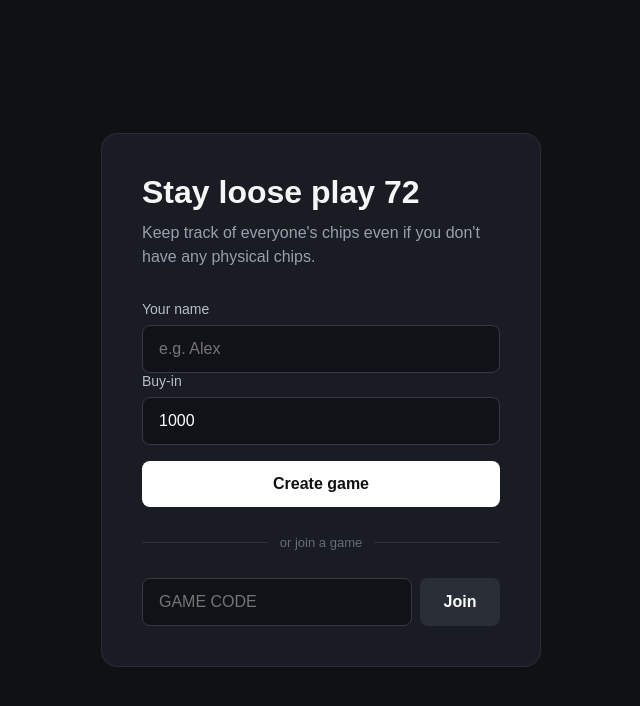
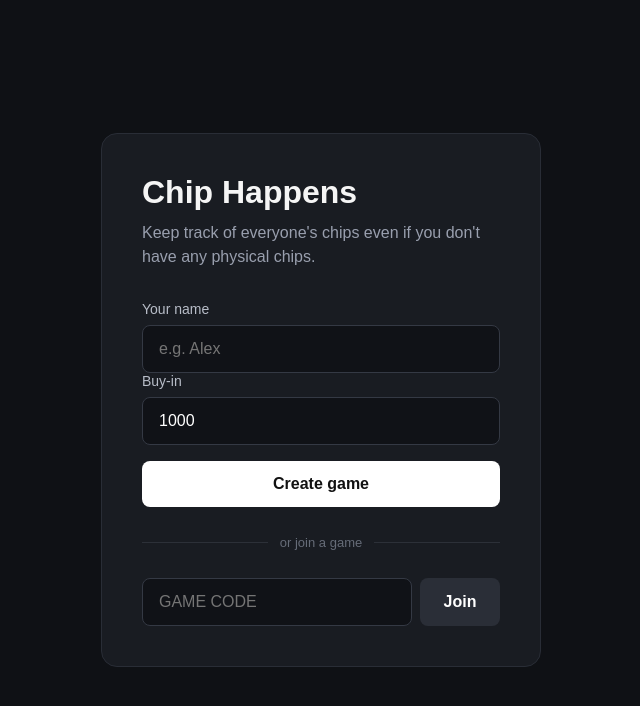
Before and after one commit to I-had-a-bad-idea/Chip-Happens, a Next.js app: page / in a window 1280 px wide. Shown: the top 706 px of the page, without its empty margins (319-959 px from the left). Built offline with nearby package versions, Linux system fonts and the light colour scheme; no server answers.

Commit message:
Rename to Chip Happens

```diff
--- a/app/layout.tsx
+++ b/app/layout.tsx
@@ -13,7 +13,7 @@ const geistMono = Geist_Mono({
 });
 
 export const metadata: Metadata = {
-  title: "Stay loose play 72",
+  title: "Chip Happens",
   description: "A simple poker chip counting system for when you have cards but no chips",
 };
 
--- a/app/page.tsx
+++ b/app/page.tsx
@@ -128,7 +128,7 @@ export default function Home() {
     <main className="home">
       <div className="home-card">
 
-        <h1>Stay loose play 72</h1>
+        <h1>Chip Happens</h1>
         <p className="subtitle">Keep track of everyone&apos;s chips even if you don&apos;t have any physical chips.</p>
 
         <label>Your name</label>
```
Also changed, not shown: 1 other file (tests, documents, lock files or other folders).
